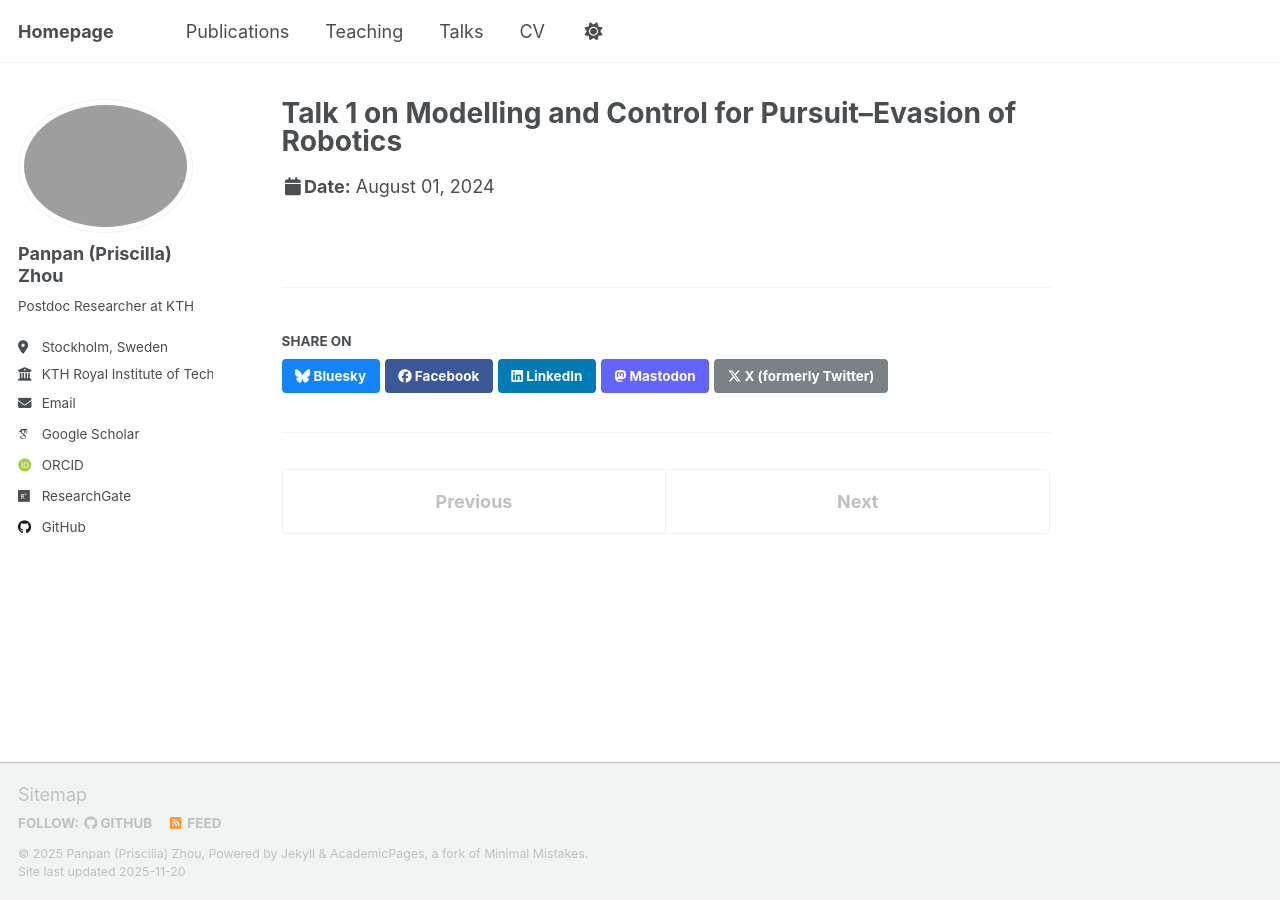
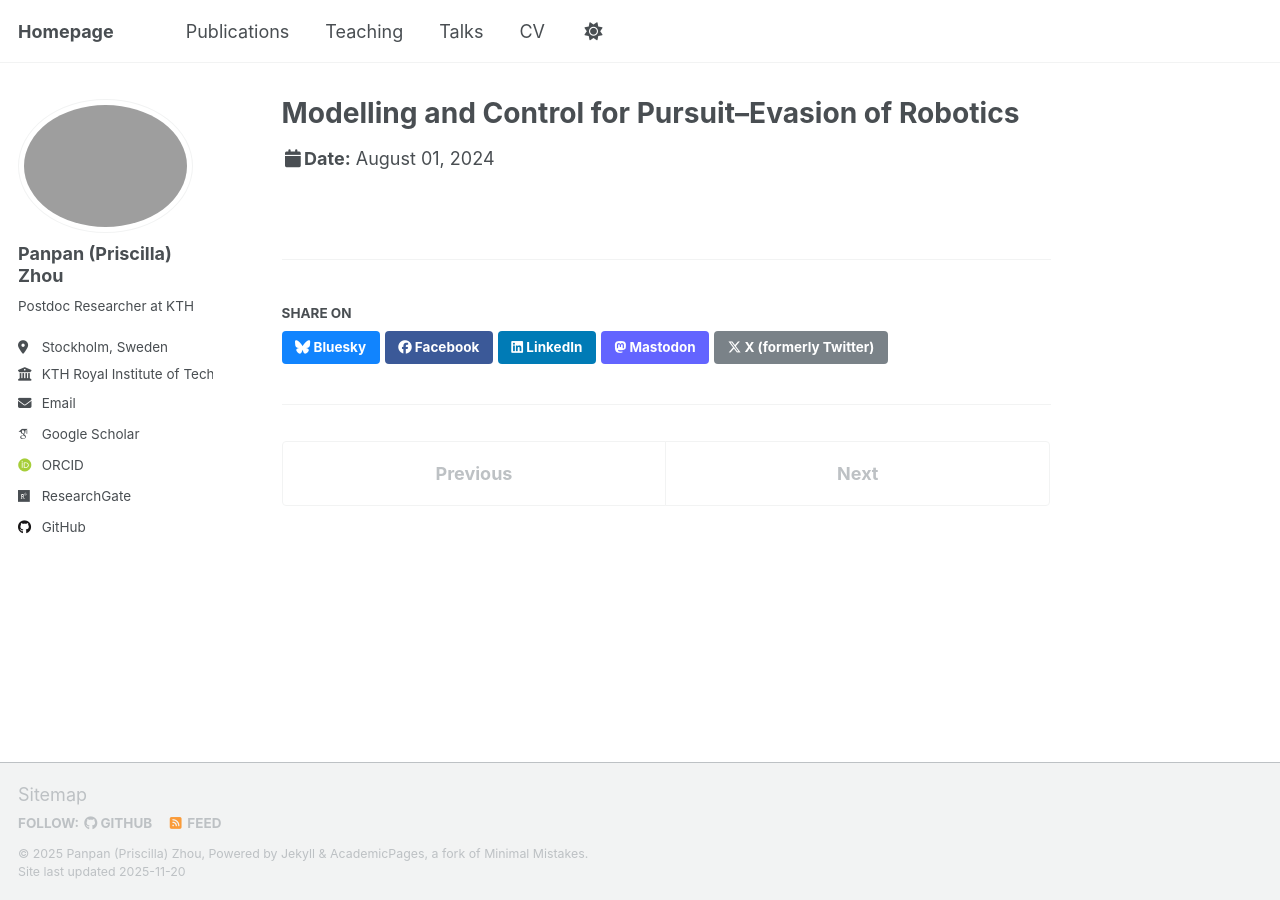
Before and after one commit to PanpanZhou11/Panpan-Zhou.github.io, a Jekyll site: the page built from _talks/2024-08-01-talk-1.md, in a window 1280 px wide. Built offline with Jekyll 4.4.1, drawn with Linux system fonts in a browser that asks for light colours; some web fonts are replaced; a script that is not in the unit is left out.

Commit message:
Update 2024-08-01-talk-1.md

```diff
--- a/_talks/2024-08-01-talk-1.md
+++ b/_talks/2024-08-01-talk-1.md
@@ -1,5 +1,5 @@
 ---
-title: "Talk 1 on Modelling and Control for Pursuit–Evasion of Robotics"
+title: "Modelling and Control for Pursuit–Evasion of Robotics"
 collection: talks
 type: "Talk"
 # permalink: /talks/2024-08-01-talk-1
```
